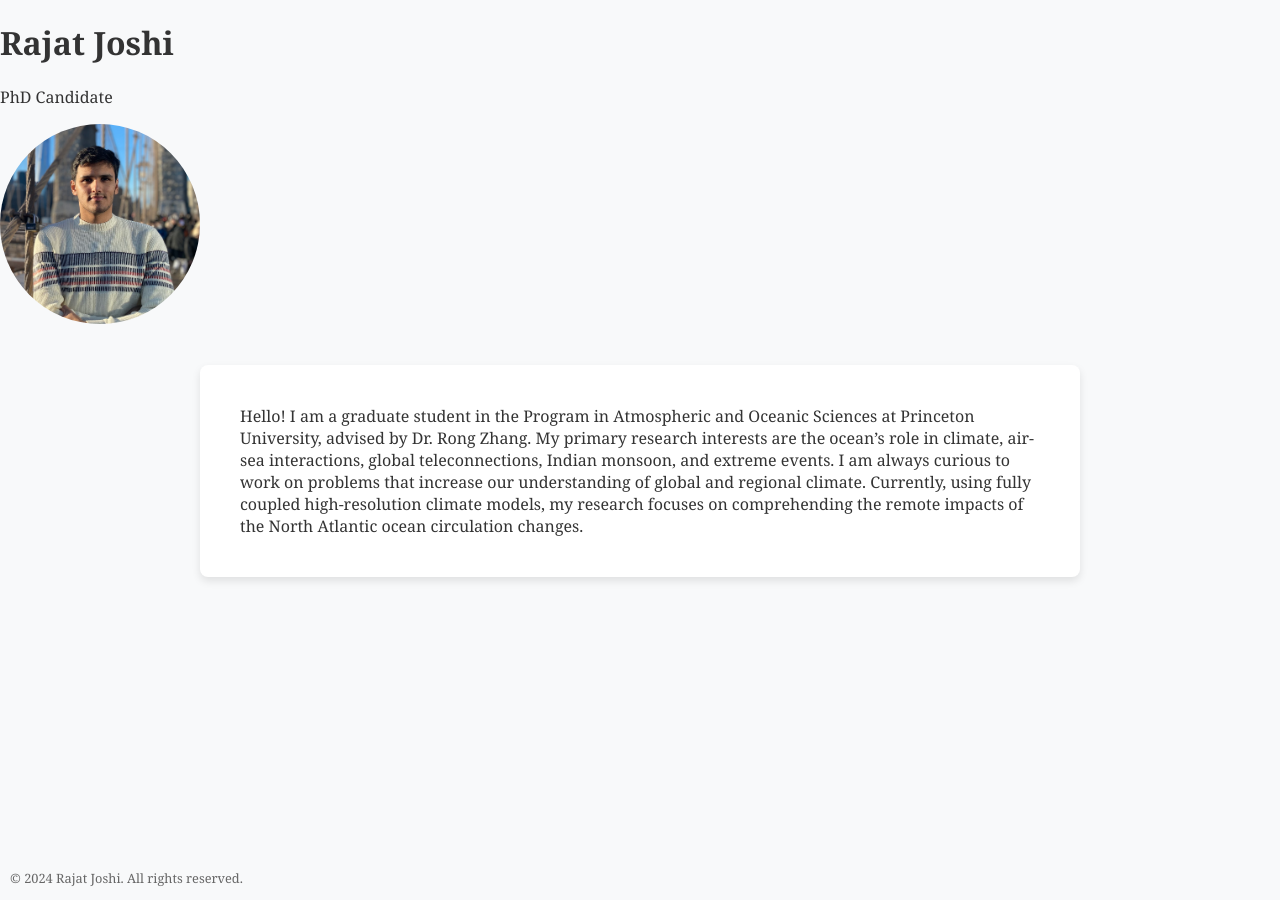
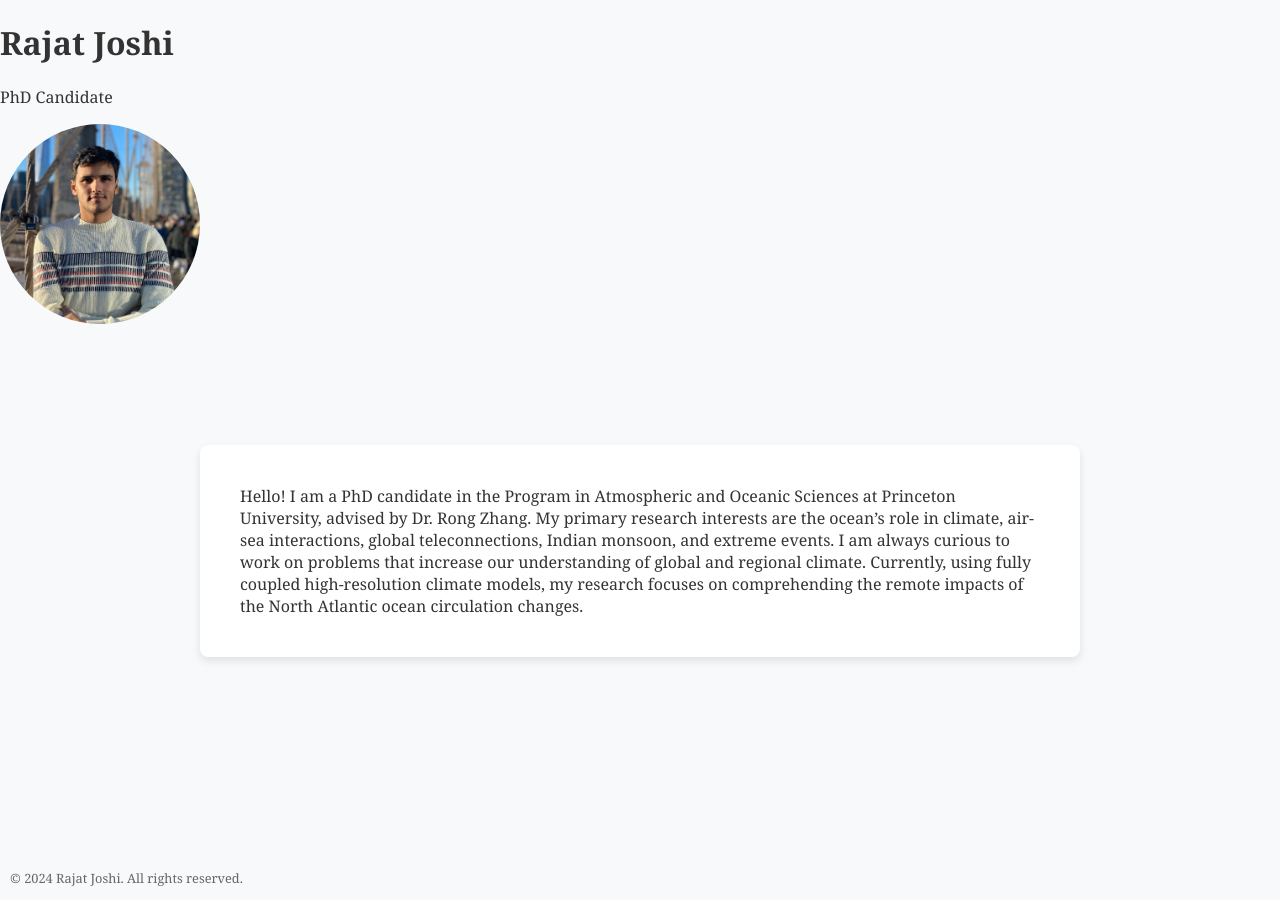
Before and after one commit to rajatjoshi8/rajatjoshi.github.io, a Jekyll site: the page built from index.md, in a window 1280 px wide. Built offline with Jekyll 4.4.1, drawn with Linux system fonts in a browser that asks for light colours.

Commit message:
index.md

```diff
--- a/index.md
+++ b/index.md
@@ -4,11 +4,11 @@ title: "Home"
 ---
 
 <!-- Image section -->
-<img src="assets/Profile_image.jpg" alt="Rajat Joshi's photo" style="border-radius: 50%; width: 200px; height: 200px; object-fit: cover; margin-bottom: 20px;">
+<img src="assets/Profile_image.jpg" alt="Rajat Joshi's photo" style="border-radius: 50%; width: 200px; height: 200px; object-fit: cover; margin-bottom: 100px;">
 
 <!-- Main content -->
 <div class="content">
-  Hello! I am a graduate student in the Program in Atmospheric and Oceanic Sciences at Princeton University, advised by Dr. Rong Zhang. My primary research interests are the ocean’s role in climate, air-sea interactions, global teleconnections, Indian monsoon, and extreme events.
+  Hello! I am a PhD candidate in the Program in Atmospheric and Oceanic Sciences at Princeton University, advised by Dr. Rong Zhang. My primary research interests are the ocean’s role in climate, air-sea interactions, global teleconnections, Indian monsoon, and extreme events.
 
   I am always curious to work on problems that increase our understanding of global and regional climate. Currently, using fully coupled high-resolution climate models, my research focuses on comprehending the remote impacts of the North Atlantic ocean circulation changes.
 </div>
```
